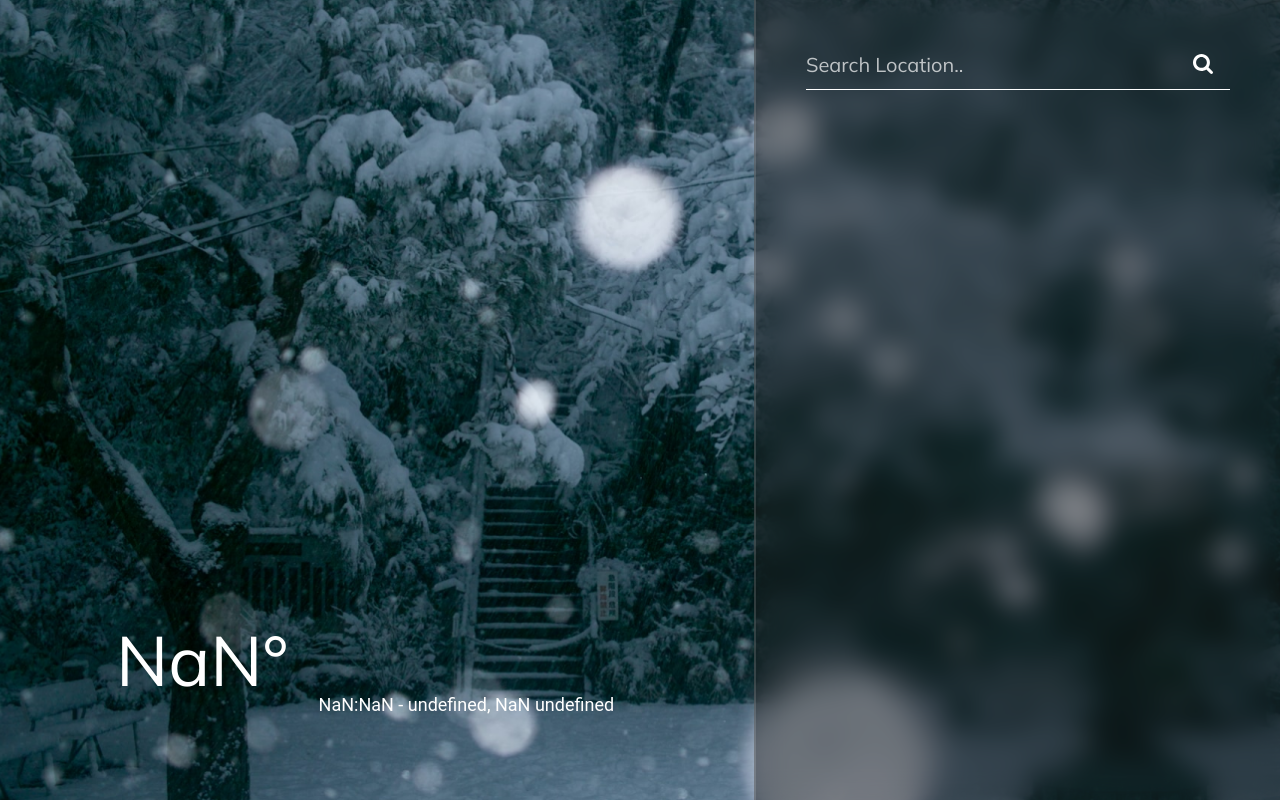
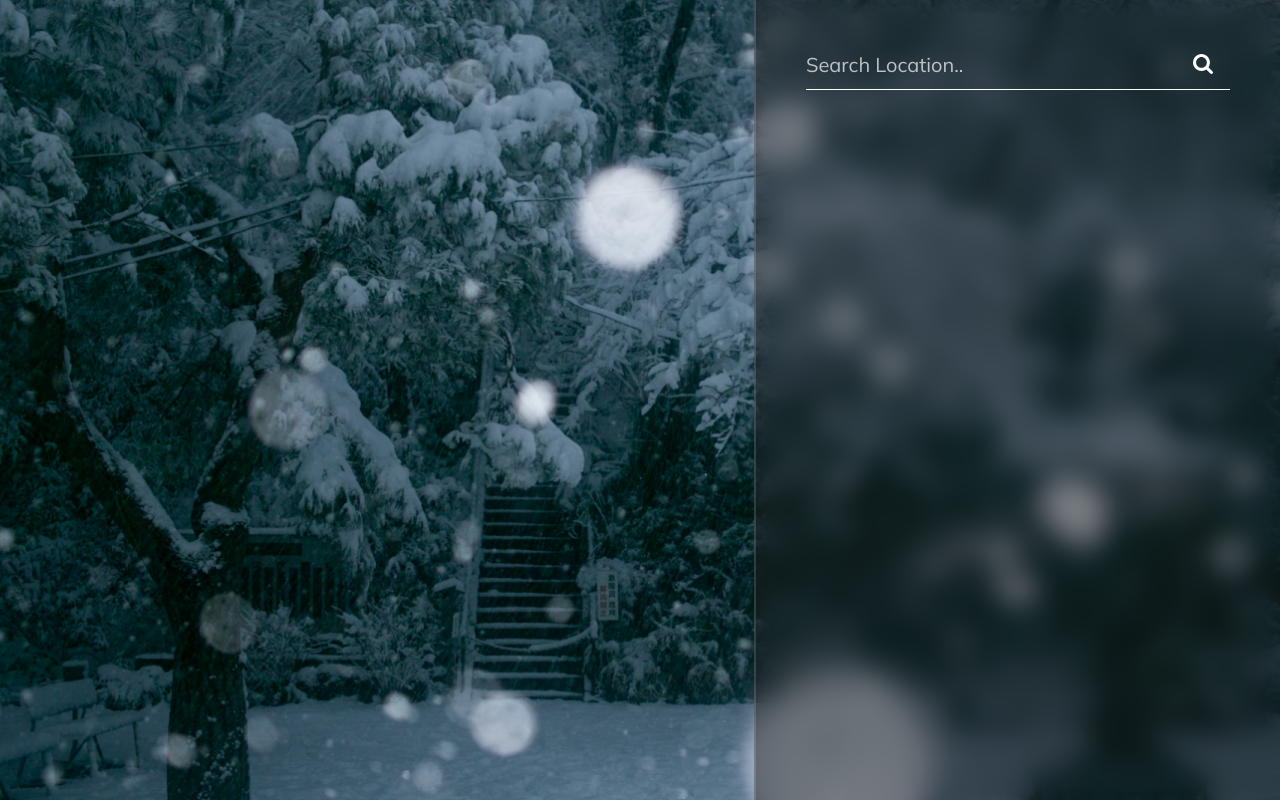
Before and after one commit to duumbling/weatherApp, a React (Vite) app: page / in a window 1280 px wide. Built offline with nearby package versions, Linux system fonts and the light colour scheme.

Commit message:
fix: fix initial view

```diff
--- a/src/components/MainWeatherWidget/ui/MainWeatherWidget.jsx
+++ b/src/components/MainWeatherWidget/ui/MainWeatherWidget.jsx
@@ -23,15 +23,18 @@ export function MainWeatherWidget({weatherData}) {
   return (
     <div className={cls.mainScreen__mainInfo}>
     <h1 className={cls.mainInfo__weather}>
-      {Math.floor(weatherData?.main?.temp)}°
+      {offset && `${Math.floor(weatherData?.main?.temp)}°`}
     </h1>
     <div className={cls.mainInfo__cityInfo}>
       <h2 className={cls.cityInfo__cityName}>
-        {weatherData?.name}
+        {offset && weatherData?.name}
       </h2>
+      {
+      offset &&
       <p className={cls.cityInfo__cityDate}>
-      {currentTime} - {currentDate}
+      {currentTime || ''} - {currentDate}
       </p>
+      }
     </div>
    </div>
   );
```
